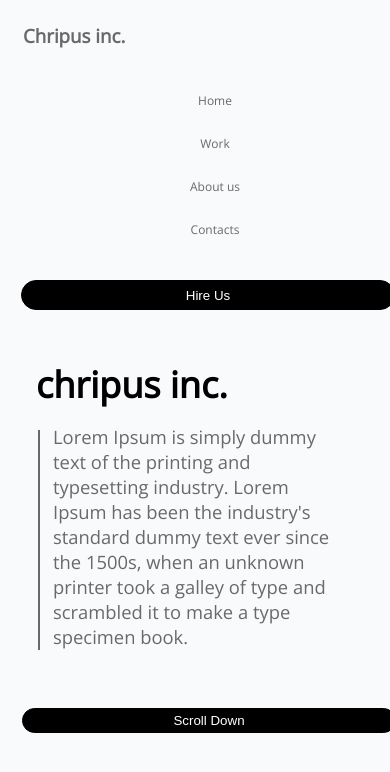
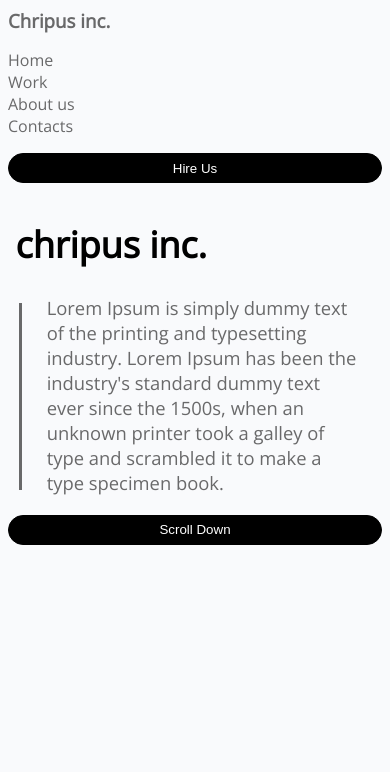
Before and after one commit to selfj2/Html-Css-lab, a plain HTML site: page index.html in a window 390 px wide. Shown: the top 772 px of the page. Drawn offline with nearby package versions, Linux system fonts and the light colour scheme.

Commit message:
responsive-finished

```diff
--- a/index.html
+++ b/index.html
@@ -8,6 +8,7 @@
     <title>Lab 1</title>
 
     <link rel="stylesheet" href="./style.css">
+
 </head>
 <body>
 
@@ -32,7 +33,7 @@
 
 
 
-
+      <section>
         <div class="split">
 
         <p>Lorem Ipsum is simply dummy text of the printing and typesetting industry.  Lorem Ipsum has been the industry's standard dummy text ever since the 1500s, when an unknown printer took a galley of type and scrambled it to make a type specimen book. </p>
@@ -52,6 +53,8 @@
             </div>
 
         </div>
+      </section>
+
 
 
     <footer>
--- a/style.css
+++ b/style.css
@@ -27,7 +27,6 @@ nav{
 
   nav li{
     text-decoration: none;
-    text-align: center;
     font-weight: 300;
     font-size: 12px;
     color:#69696a;
@@ -120,6 +119,7 @@ section{
 footer{
     display: flex;
     justify-content: center;
+    margin-top: 8%;
 }
 
 .btn{
@@ -135,9 +135,10 @@ footer{
 
 
 
-
 @media only screen and (max-width: 768px){
-
+    body{
+        font-family: 'Open Sans', sans-serif;
+    }
     header{
         display: flex;
         flex-direction: column;
@@ -146,24 +147,31 @@ footer{
 
     nav{
         display: block;
+
+      }
+
+      h3{
+          margin: 0;
       }
 
       nav ul{
         list-style: none;
         display: flex;
         flex-direction: column;
+        padding: 0;
+
     }
 
       nav li{
         text-decoration: none;
         font-weight: 300;
-        font-size: 12px;
+        font-size: 16px;
         color:#69696a;
-        padding: 13px;
+        padding: 0;
       }
 
 
-      button{
+      button, .btn{
         background-color: #000;
         color: #fff;
         border: 1px solid black;
@@ -171,7 +179,7 @@ footer{
         border-radius: 15px;
         height: 30px;
         width: 100%;
-        margin: 13px;
+        margin: 0;
       }
 
       .split{
@@ -190,40 +198,32 @@ footer{
 
     span{
         font-weight: 800;
-        margin-left: 28px;
+        margin-left: 2%;
         font-size: 2.25em;
     }
 
       p{
-        padding: 25px;
-        margin: 20px;
-        font-size: 1.15em;
+        padding: 0;
+        margin-top: 3em;
+        margin-left: 2.1em;
         color: #69696a;
     }
 
     p:before {
         content: " ";
         position: absolute;
-        left: 30px;
-        top: 11%;
-        height: 80%;
-        width: 2px;
+        left: 3%;
+        top: 23%;
+        height: 68%;
+        width: 3px;
         background: #69696a;
     }
 
-      .pink{
+      .pink, .tan, .purple{
           display: none;
       }
 
-      .purple{
-          display: none;
-      }
-
-      .tan{
-          display: none;
-      }
-
-      .btn{
+      /*.btn{
         background-color: #000;
         color: #fff;
         border: 1px solid black;
@@ -231,10 +231,11 @@ footer{
         border-radius: 15px;
         height: 25px;
         width: 100%;
-    }
+    } */
 
     footer{
         display: block;
+        margin-top: 0;
     }
 
 
```
Also changed, not shown: 1 other file.
